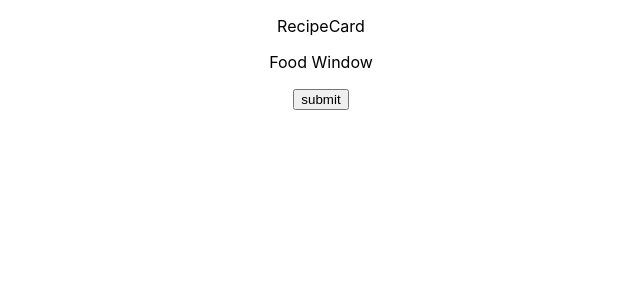
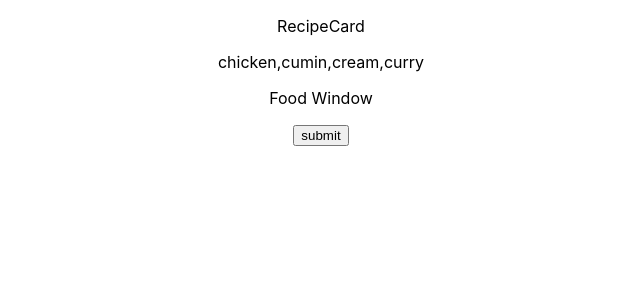
Before and after one commit to Brahyt/chomply-client, a React (Create React App) app: page / in a window 1280 px wide. Shown: the top 300 px of the page, without its empty margins (319-959 px from the left). Built offline with nearby package versions, Linux system fonts and the light colour scheme; no server answers.

Commit message:
fetch working

```diff
--- a/src/FoodWindow.js
+++ b/src/FoodWindow.js
@@ -4,13 +4,12 @@ import Button from './Button';
 import RecipeCard from './RecipeCard';
 
 function FoodWindow() {
-
   /*Quick fetch for testing purposes*/
   const fetchRecipe = url => {
     fetch(url)
       .then(resp => {
         console.log(resp)
-        return resp.json()
+        return resp.ok ? resp.json() : console.log(resp.status);
       })
       .then(data => {
         console.log(data);
@@ -23,25 +22,26 @@ function FoodWindow() {
     loading: true,
     error: null,
     data: null,
-    ingrediant: [],
+    ingredient: ['chicken', 'cumin', 'cream', 'curry'],
   });
 
-  /*Create string from state.ingrediant for API request*/
+  /*Create string from state.ingredient for API request*/
   const createIngredientList = () => {
-    const list = state.ingrediant;
-    return list.join(",+").toLowerCase()
+    const list = state.ingredient;
+    return list.join().toLowerCase();
   };
 
   /*Call Fetch from url on component load*/
   fetchRecipe(
     `${process.env.REACT_APP_API_URL}?ingredients=${createIngredientList(
-      state.ingrediant,
-    )}&app_key=${process.env.REACT_APP_API_KEY}`,
+      state.ingredient,
+    )}&apiKey=${process.env.REACT_APP_API_KEY}`,
   );
 
   return (
     <div className="FoodWindow">
       <RecipeCard />
+      <p>{createIngredientList(state.ingredient)}</p>
       <p>Food Window</p>
       <Button action="submit" />
     </div>
```
